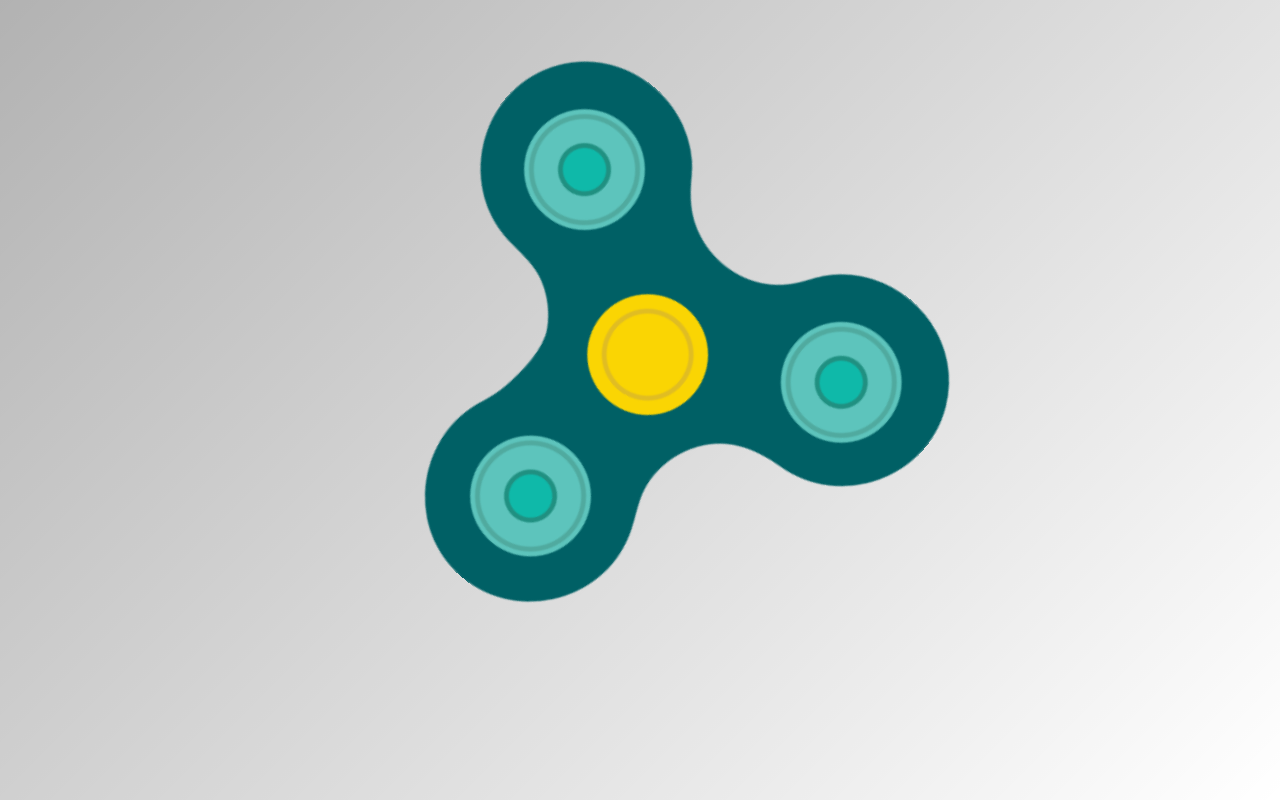
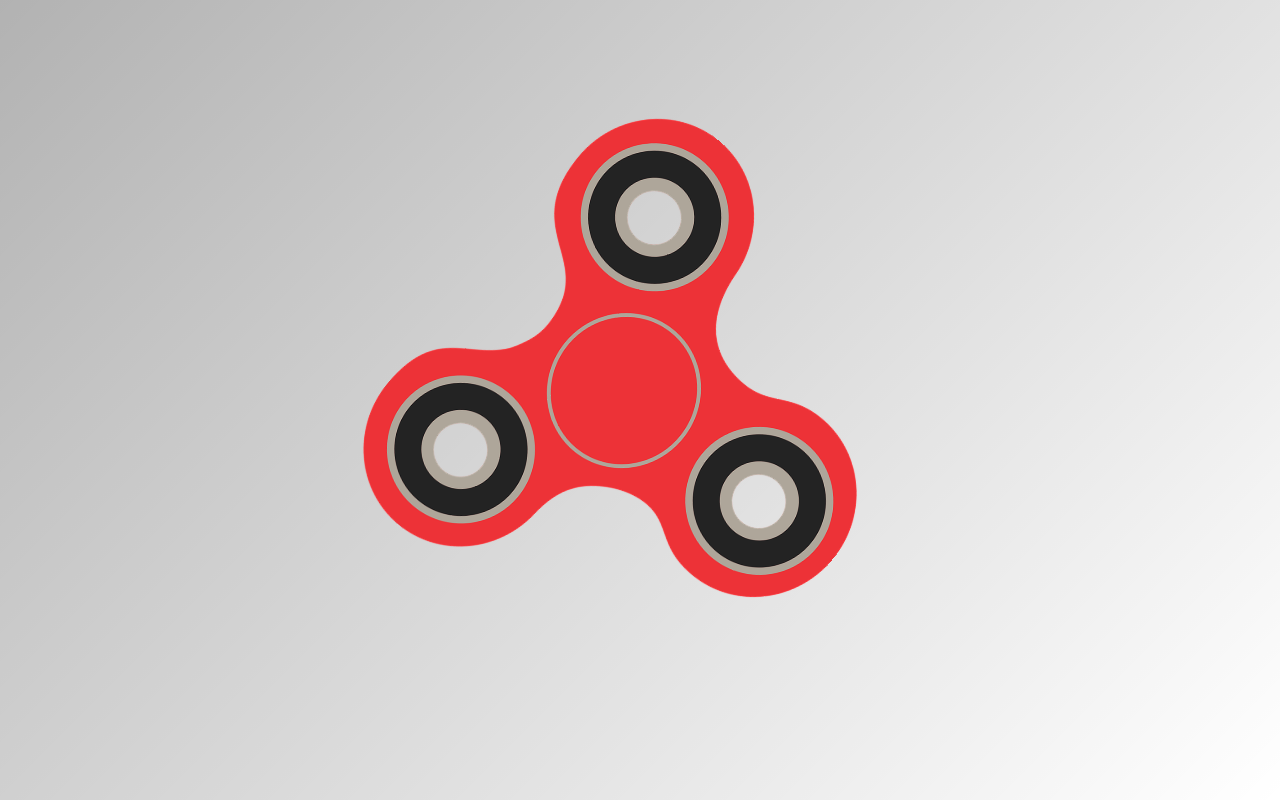
Before and after one commit to fotisz/FidgetSpinner, a plain HTML site: page index.html in a window 1280 px wide. Drawn offline with Linux system fonts and the light colour scheme.

Commit message:
Update index.html

```diff
--- a/index.html
+++ b/index.html
@@ -12,7 +12,7 @@
         <div class="everything">
             <div class="holder">
                 <div class="spinner">
-                    <img src="fidget.png">
+                    <img src="fidgetspinner_r.png">
                 </div>
                 <div class="handle"></div>
             </div>
```
